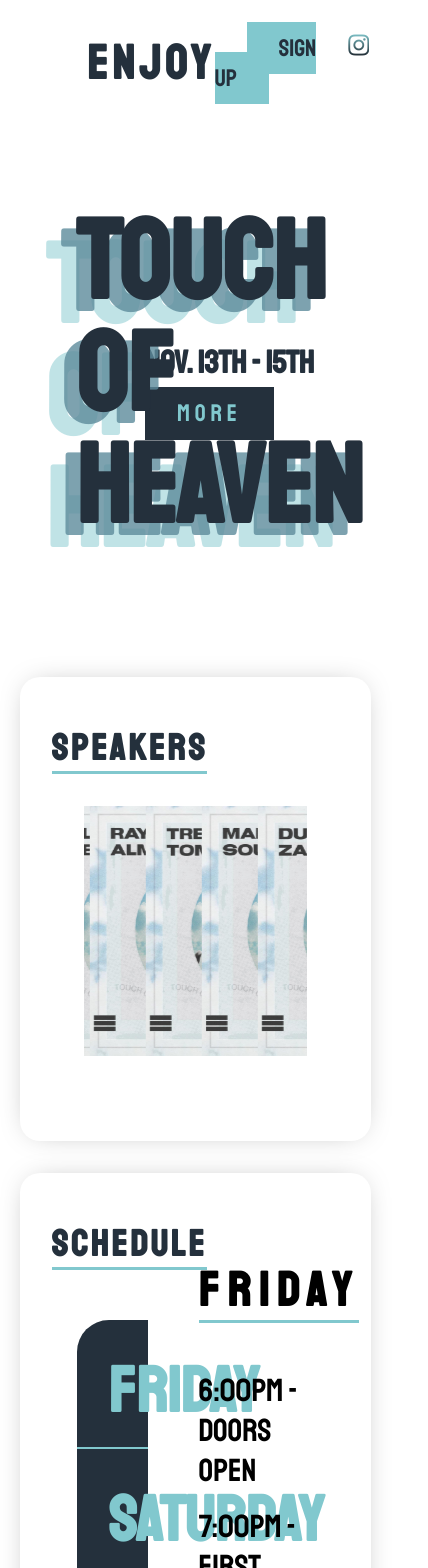
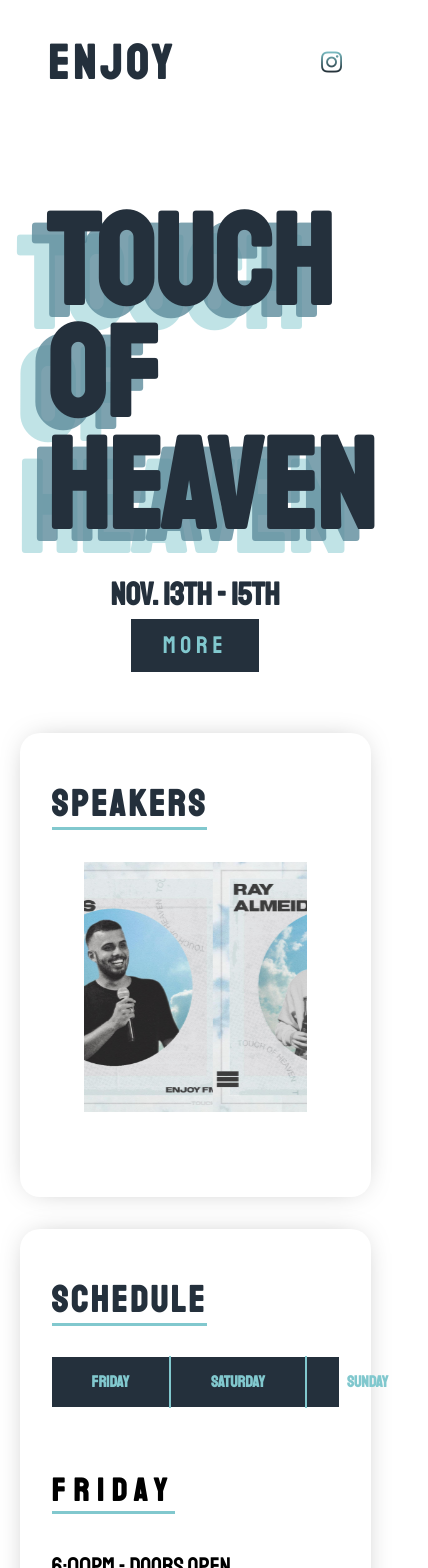
Before and after one commit to rmscrlos/enjoy, a React (Create React App) app: page / in a window 390 px wide. Shown: the top 1568 px of the page, 428 px wide, since content can reach past the window. Built offline with nearby package versions, Linux system fonts and the light colour scheme.

Commit message:
added styles for viewports 500px

```diff
--- a/src/components/navbar/Navbar.css
+++ b/src/components/navbar/Navbar.css
@@ -54,3 +54,16 @@
 		margin: 0;
 	}
 }
+
+@media screen and (max-width: 500px) {
+	.nav__container {
+		width: 100%;
+	}
+	.nav__menu ul a {
+		display: none;
+	}
+
+	.icon {
+		margin: 0;
+	}
+}
--- a/src/components/schedule/Schedule.css
+++ b/src/components/schedule/Schedule.css
@@ -129,3 +129,53 @@
 		line-height: 1.1rem;
 	}
 }
+
+@media screen and (max-width: 500px) {
+	.schedule__container {
+		flex-direction: column;
+	}
+
+	.days {
+		height: 10%;
+		flex-direction: row;
+		border-radius: 0rem;
+		width: 100%;
+	}
+
+	.days h2 {
+		font-size: 1rem;
+		text-align: center;
+		border: none;
+		padding-right: 2.5rem;
+		padding-left: 2.5rem;
+		border-right: 2px solid #81c8ce;
+		align-self: center;
+	}
+
+	.day h3 {
+		font-size: 2rem;
+		margin-bottom: 0rem;
+	}
+
+	.day p {
+		font-size: 1rem;
+	}
+
+	.info {
+		width: 100%;
+	}
+
+	.day p {
+		font-size: 1.5rem;
+		line-height: 4.5rem;
+	}
+
+	.ul__holder {
+		flex-flow: column nowrap;
+		margin-bottom: 2rem;
+	}
+
+	.ul__holder ul p {
+		line-height: 1.1rem;
+	}
+}
--- a/src/components/showcase/Showcase.css
+++ b/src/components/showcase/Showcase.css
@@ -77,3 +77,28 @@
 		margin-bottom: 3rem;
 	}
 }
+
+@media screen and (max-width: 500px) {
+	.showcase__container {
+		flex-direction: column;
+		margin-bottom: 3.5rem;
+	}
+
+	.left__content {
+		align-self: center;
+		margin-left: 2rem;
+		margin-bottom: 7rem;
+	}
+
+	.left__content h1 {
+		font-size: 8rem;
+		position: inherit;
+		margin: 0 auto;
+	}
+
+	.right__content {
+		text-align: center;
+		padding: 0;
+		margin-bottom: 3rem;
+	}
+}
--- a/src/components/signup/Signup.css
+++ b/src/components/signup/Signup.css
@@ -42,3 +42,11 @@
 		padding: 1rem;
 	}
 }
+
+@media screen and (max-width: 500px) {
+	.signup h2 {
+		text-align: center;
+		font-size: 3rem;
+		padding: 1rem;
+	}
+}
--- a/src/components/speakers/Speakers.js
+++ b/src/components/speakers/Speakers.js
@@ -27,6 +27,18 @@ function Speakers() {
           autoplay: true,
           speed: 4000,
           autoplaySpeed: 0,
+        }
+      },
+      {
+          breakpoint: 501,
+          settings: {
+            slidesToShow: 1,
+            slidesToScroll: 1,
+            infinite: true,
+            dots: false,
+            autoplay: true,
+            speed: 4000,
+            autoplaySpeed: 0,
         }
       }
     ]
```
